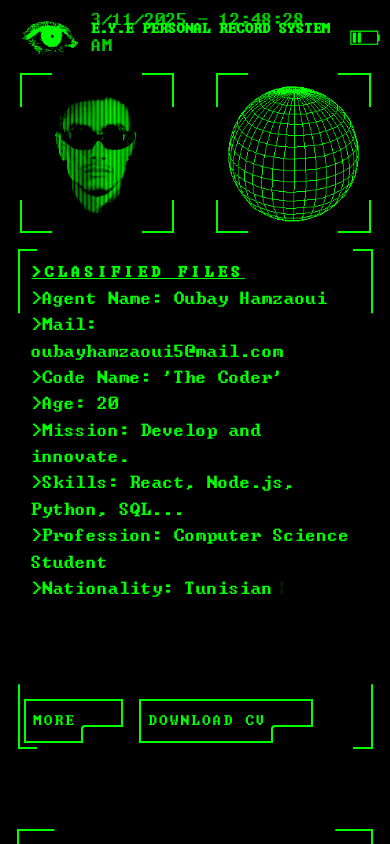
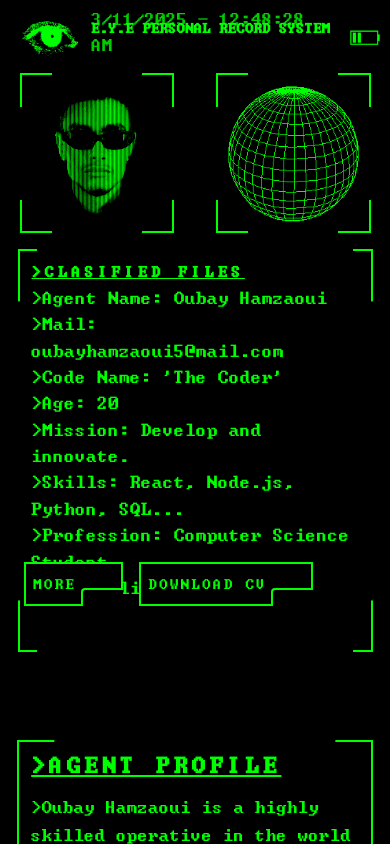
Before and after one commit to oubayhamzaoui5/spy-portfolio, a React (Vite) app: page / in a window 390 px wide. Shown: the top 844 px of the page. Built offline with nearby package versions, Linux system fonts and the light colour scheme.

Commit message:
more tests

```diff
--- a/src/components/Terminal.css
+++ b/src/components/Terminal.css
@@ -189,7 +189,7 @@
 
 @media (max-width: 768px) {
     .terminal {
-        height: 80vh;
+        height: auto;
         width: 100vw;
         margin-bottom: 80px;
     }
@@ -214,6 +214,7 @@
         margin: 0;
         width: 90vw;
         height: 100%;
+        padding-bottom: 40px;
 
     }
 
```
